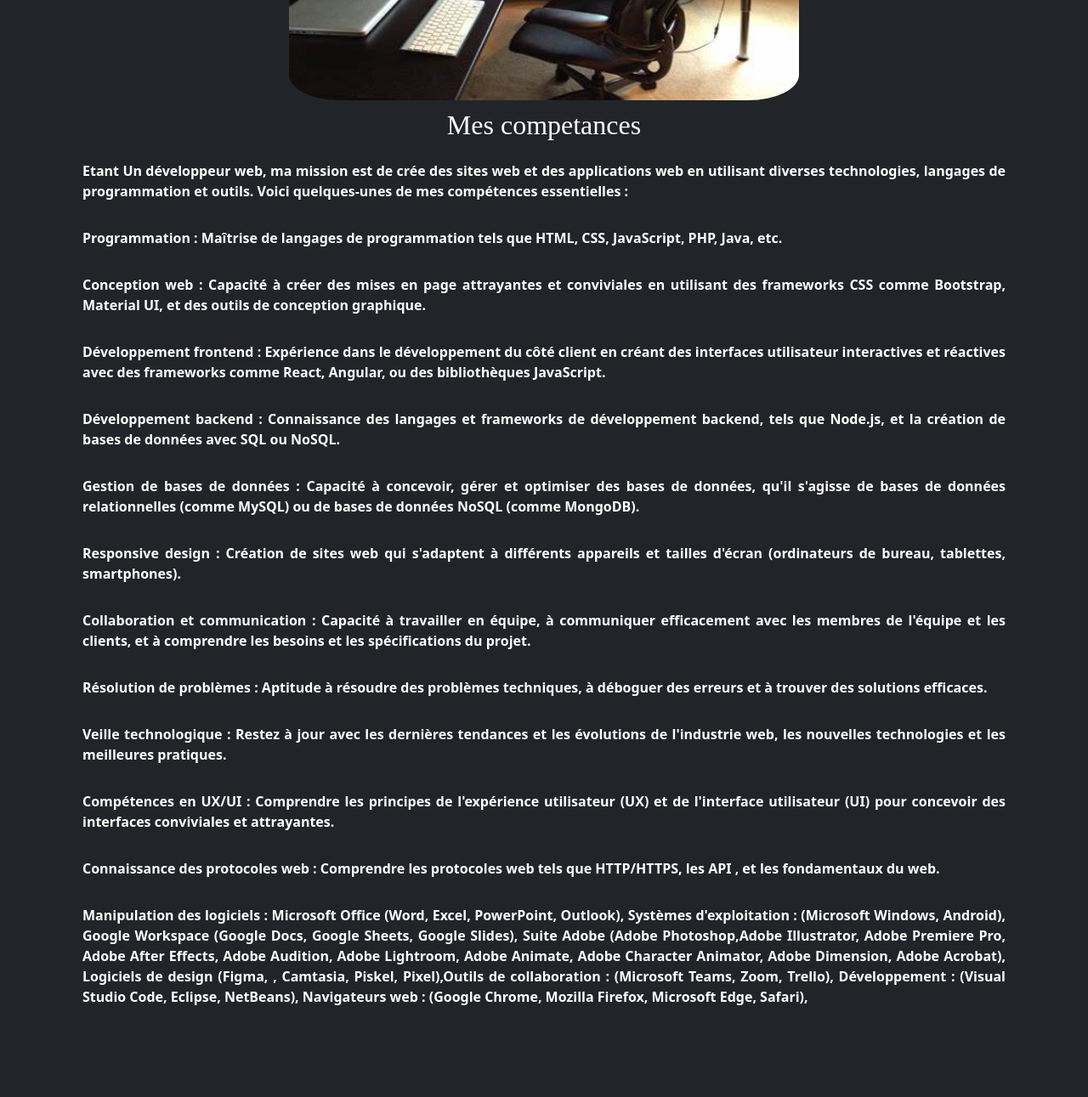
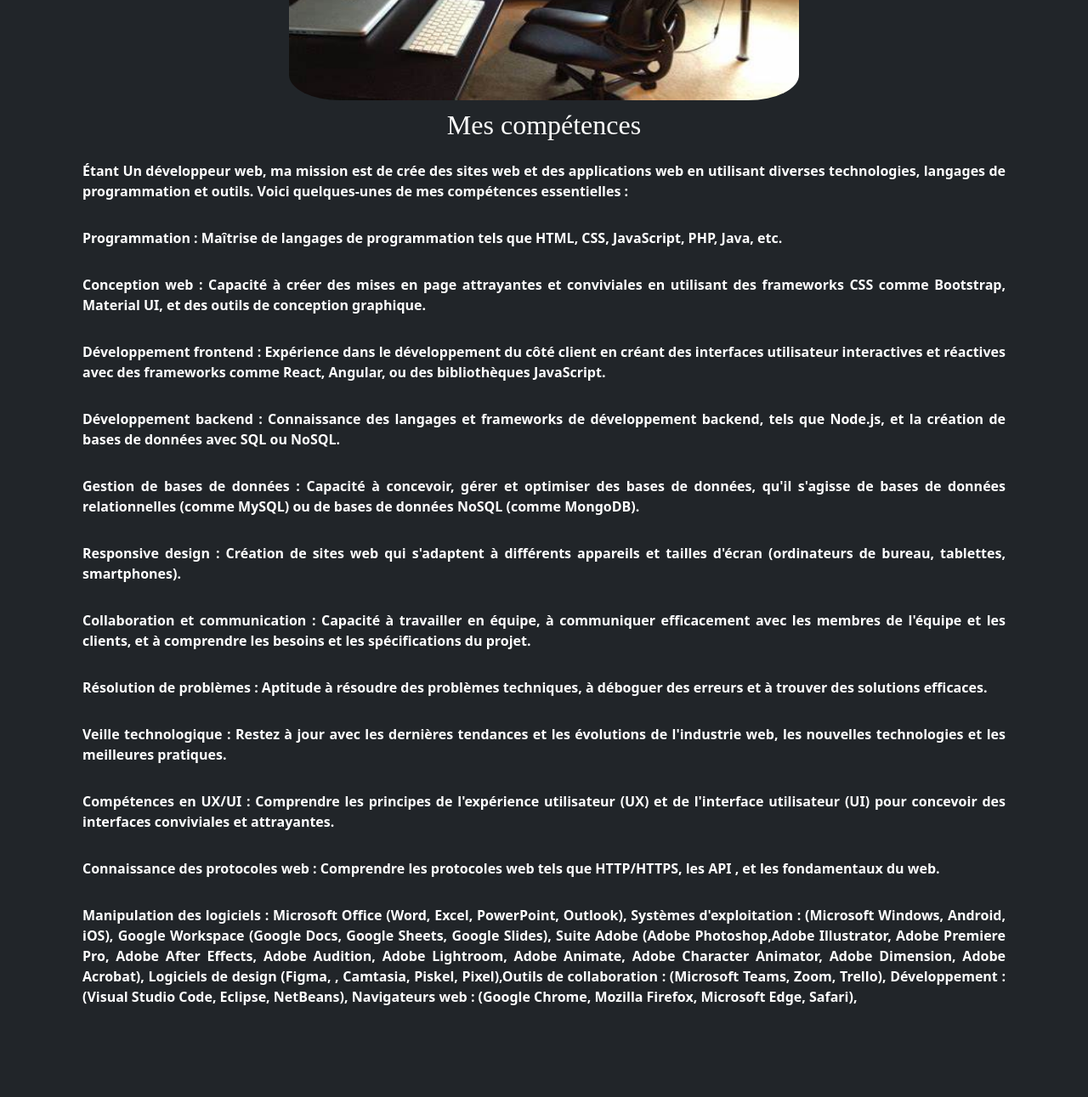
Before and after one commit to toufik1978-del/desktop-tutorial, a website: page Apropos.html in a window 1280 px wide. Shown: the part 400-1691 px from the top of the page at 85% size. Drawn offline with Linux system fonts and the light colour scheme.

Commit message:
ajout ded code

```diff
--- a/Apropos.html
+++ b/Apropos.html
@@ -43,9 +43,9 @@
         <div class="row">
             <div class="col-12">
                 <img src="./assets/OIP.jpg" class="image3" alt="OIP">
-                <h2 class="text-white">Mes competances</h2>
+                <h2 class="text-white">Mes compétences</h2>
                 <strong class="text-white">
-                    <p class="text1"> Etant Un développeur web, ma mission est de crée des sites web et des applications web en utilisant diverses technologies, langages de programmation et outils. Voici quelques-unes de mes compétences essentielles :</p>
+                    <p class="text1"> Étant Un développeur web, ma mission est de crée des sites web et des applications web en utilisant diverses technologies, langages de programmation et outils. Voici quelques-unes de mes compétences essentielles :</p>
                     <p class="text1"> Programmation : Maîtrise de langages de programmation tels que HTML, CSS, JavaScript, PHP, Java, etc.</p>
                     <p class="text1"> Conception web : Capacité à créer des mises en page attrayantes et conviviales en utilisant des frameworks CSS comme Bootstrap, Material UI, et des outils de conception graphique.</p>
                     <p class="text1"> Développement frontend : Expérience dans le développement du côté client en créant des interfaces utilisateur interactives et réactives avec des frameworks comme React, Angular, ou des bibliothèques JavaScript.</p>
@@ -57,7 +57,7 @@
                     <p class="text1"> Veille technologique : Restez à jour avec les dernières tendances et les évolutions de l'industrie web, les nouvelles technologies et les meilleures pratiques.</p>
                     <p class="text1"> Compétences en UX/UI : Comprendre les principes de l'expérience utilisateur (UX) et de l'interface utilisateur (UI) pour concevoir des interfaces conviviales et attrayantes.</p>
                     <p class="text1"> Connaissance des protocoles web : Comprendre les protocoles web tels que HTTP/HTTPS, les API , et les fondamentaux du web.</p>
-                    <p class="text1"> Manipulation des logiciels : Microsoft Office (Word, Excel, PowerPoint, Outlook), Systèmes d'exploitation : (Microsoft Windows, Android), Google Workspace (Google Docs, Google Sheets, Google Slides), Suite Adobe (Adobe Photoshop,Adobe Illustrator,
+                    <p class="text1"> Manipulation des logiciels : Microsoft Office (Word, Excel, PowerPoint, Outlook), Systèmes d'exploitation : (Microsoft Windows, Android, iOS), Google Workspace (Google Docs, Google Sheets, Google Slides), Suite Adobe (Adobe Photoshop,Adobe Illustrator,
                          Adobe Premiere Pro,
                          Adobe After Effects,
                          Adobe Audition,
```
